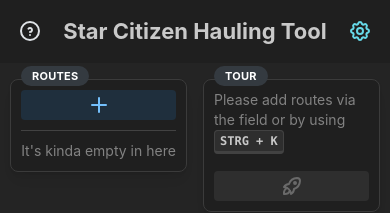
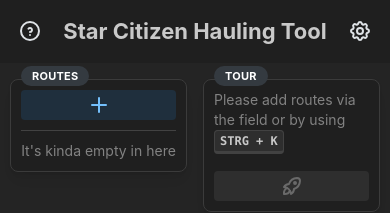
Before and after one commit to KastenMonster/StarCitizenHaulingTool, a React (Vite) app: page / in a window 390 px wide. Shown: the top 213 px of the page. Built offline with nearby package versions, Linux system fonts and the light colour scheme.

Commit message:
feat: remove mobile indicator

```diff
--- a/src/components/SettingsIcon.tsx
+++ b/src/components/SettingsIcon.tsx
@@ -81,7 +81,7 @@
         </Stack>
       </Drawer>
       <Tooltip position="left" label={'Settings'}>
-        <ActionIcon variant="subtle" color={isMobile ? 'cyan' : 'gray'} size={'md'} onClick={open}>
+        <ActionIcon variant="subtle" color={'gray'} size={'md'} onClick={open}>
           <IconSettings />
         </ActionIcon>
       </Tooltip>
```
